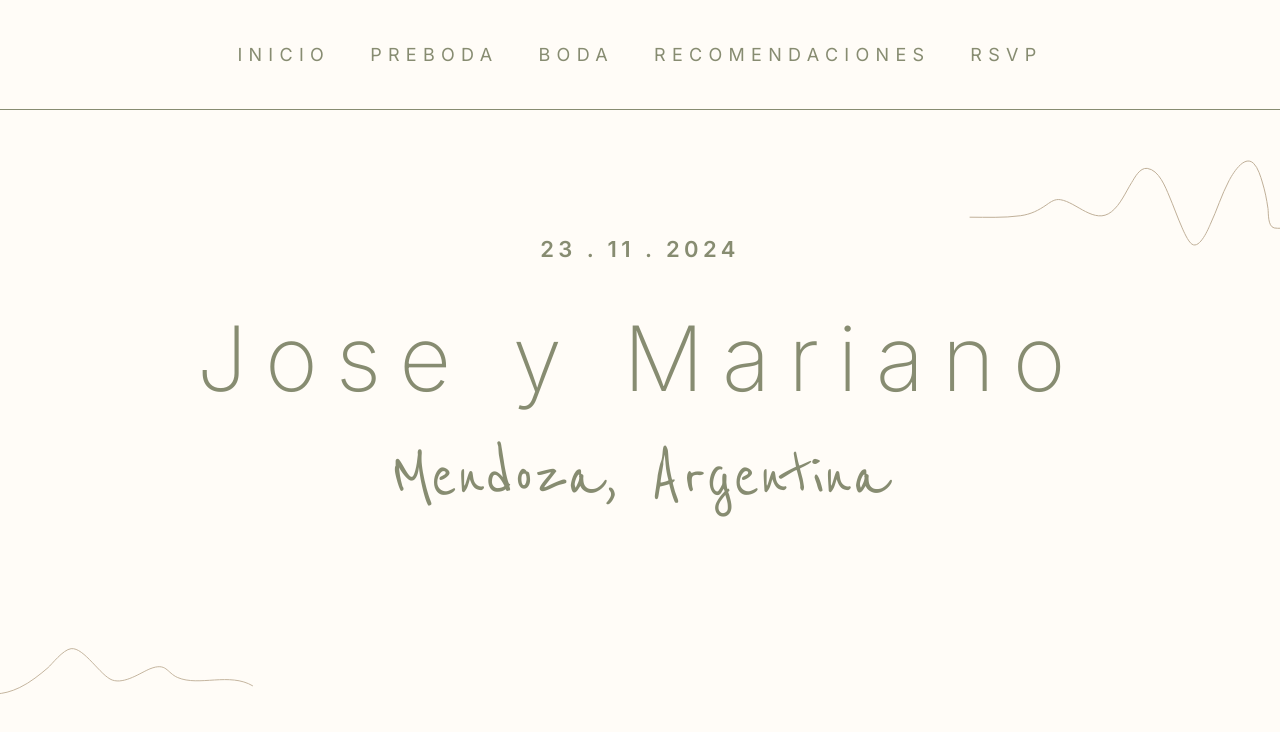
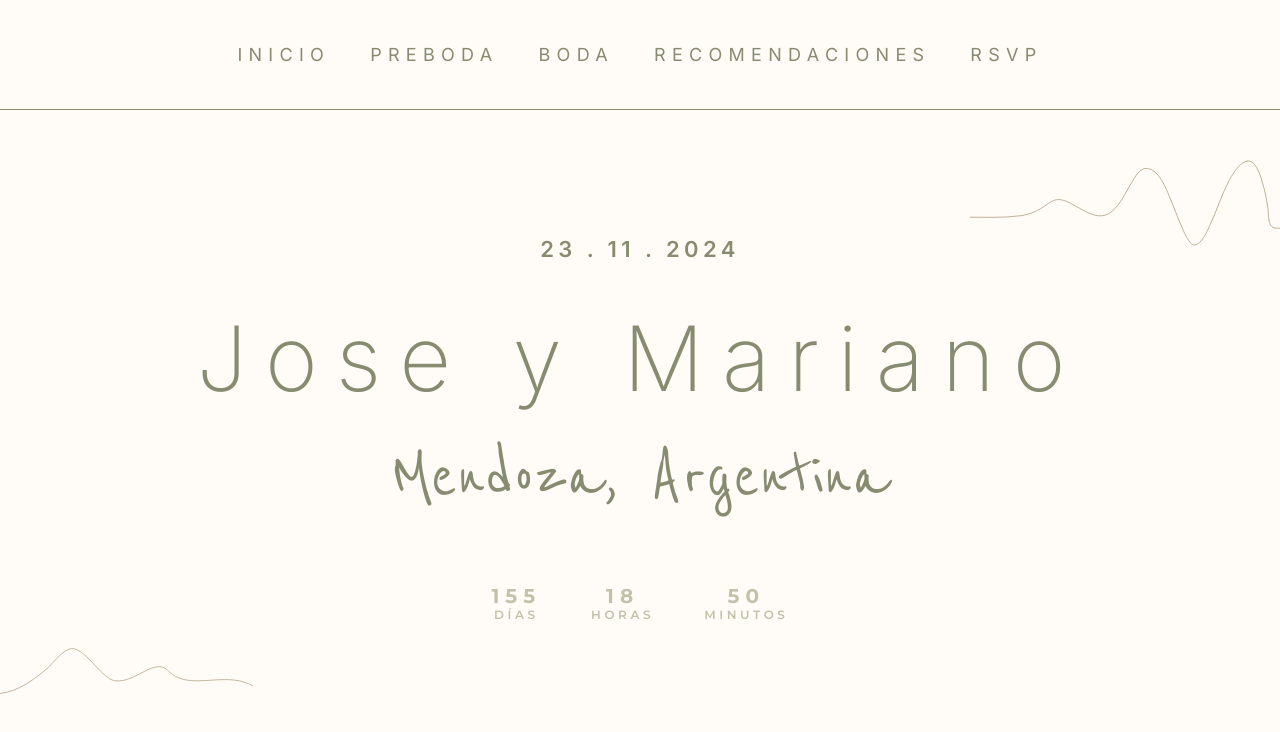
Before and after one commit to aszuster/jose-y-mariano, a Next.js app: page / in a window 1280 px wide. Shown: the top 732 px of the page. Built offline with nearby package versions, Linux system fonts and the light colour scheme.

Commit message:
Countdown

```diff
--- /dev/null
+++ b/components/Countdown/Countdown.js
@@ -0,0 +1,69 @@
+'use client'
+// components/Countdown.js
+import { useEffect, useState } from 'react';
+
+const Countdown = ({ targetDate, className }) => {
+  const calculateTimeLeft = () => {
+    const difference = +new Date(targetDate) - +new Date();
+    let timeLeft = {};
+
+    if (difference > 0) {
+      timeLeft = {
+        days: Math.floor(difference / (1000 * 60 * 60 * 24)),
+        hours: Math.floor((difference / (1000 * 60 * 60)) % 24),
+        minutes: Math.floor((difference / 1000 / 60) % 60),
+        seconds: Math.floor((difference / 1000) % 60),
+      };
+    }
+
+    return timeLeft;
+  };
+
+  const [timeLeft, setTimeLeft] = useState(calculateTimeLeft());
+
+  useEffect(() => {
+    const timer = setTimeout(() => {
+      setTimeLeft(calculateTimeLeft());
+    }, 1000);
+
+    return () => clearTimeout(timer);
+  });
+
+  const timerComponents = [];
+
+  Object.keys(timeLeft).forEach((interval) => {
+    if (!timeLeft[interval]) {
+      return;
+    }
+
+    timerComponents.push(
+      <span key={interval} className="transition duration-500 transform">
+        {timeLeft[interval]} {interval}{" "}
+      </span>
+    );
+  });
+
+  return (
+    <div className={`font-montserrat h-screen bg-gray-900 text-mudGreen ${className}`}>
+      <div className="text-6xl">
+        {timerComponents.length ?
+        <div className='flex gap-x-[50px]'>
+            <div className='flex flex-col items-center text-mudGreen'>
+            <p className='font-bold text-[20px] tracking-[0.3em] pb-[3px]'>{timeLeft.days}</p>
+            <p className='uppercase font-semibold text-[12px] tracking-[0.3em]'>días</p>
+            </div>
+            <div className='flex flex-col items-center text-mudGreen'>
+            <p className='font-bold text-[20px] tracking-[0.3em] pb-[3px]'>{timeLeft.hours}</p>
+            <p className='uppercase font-semibold text-[12px] tracking-[0.3em]'>horas</p>
+            </div>
+            <div className='flex flex-col items-center text-mudGreen'>
+            <p className='font-bold text-[20px] tracking-[0.3em] pb-[3px]'>{timeLeft.minutes}</p>
+            <p className='uppercase font-semibold text-[12px] tracking-[0.3em]'>minutos</p>
+            </div>
+        </div> : <span>Time's up!</span>}
+      </div>
+    </div>
+  );
+};
+
+export default Countdown;
--- a/src/app/page.js
+++ b/src/app/page.js
@@ -1,5 +1,6 @@
 import Image from "next/image";
 import Preboda from "./preboda/page";
+import Countdown from "../../components/Countdown/Countdown";
 import Vector9 from "../../public/images/vector9.svg";
 import Vector19 from "../../public/images/vector19home.svg";
 
@@ -20,6 +21,7 @@ export default function Home() {
       <h2 className="text-mudGreenDark tracking-[0.2em] font-semibold text-[17px] lg:text-[22px] leading-[17px] lg:leading-[22px] mb-[54px] animate-slidein300 opacity-0">23 . 11 . 2024</h2>
       <h1 className="font-extralight text-mudGreenDark tracking-[0.15em] lg:tracking-[0.2em] text-[34px] leading-[34px] lg:leading-[90px] lg:text-[90px] animate-slidein500 opacity-0">Jose y Mariano</h1>
       <h3 className="font-rbeanie text-mudGreenDark text-[30px] lg:text-[78px] mt-[15px] animate-slidein700 opacity-0">Mendoza, Argentina</h3>
+      <Countdown targetDate="2024-11-23T17:00:00" className="opacity-0 animate-slidein900 mt-[50px]" />
       </div>
     </main>
   );
--- a/tailwind.config.js
+++ b/tailwind.config.js
@@ -35,6 +35,7 @@ module.exports = {
         slidein300: "slidein 1s ease 300ms forwards",
         slidein500: "slidein 1s ease 500ms forwards",
         slidein700: "slidein 1s ease 700ms forwards",
+        slidein900: "slidein 1s ease 900ms forwards",
       },
       fontFamily: {
         inter: ["Inter", "sans-serif"],
```
